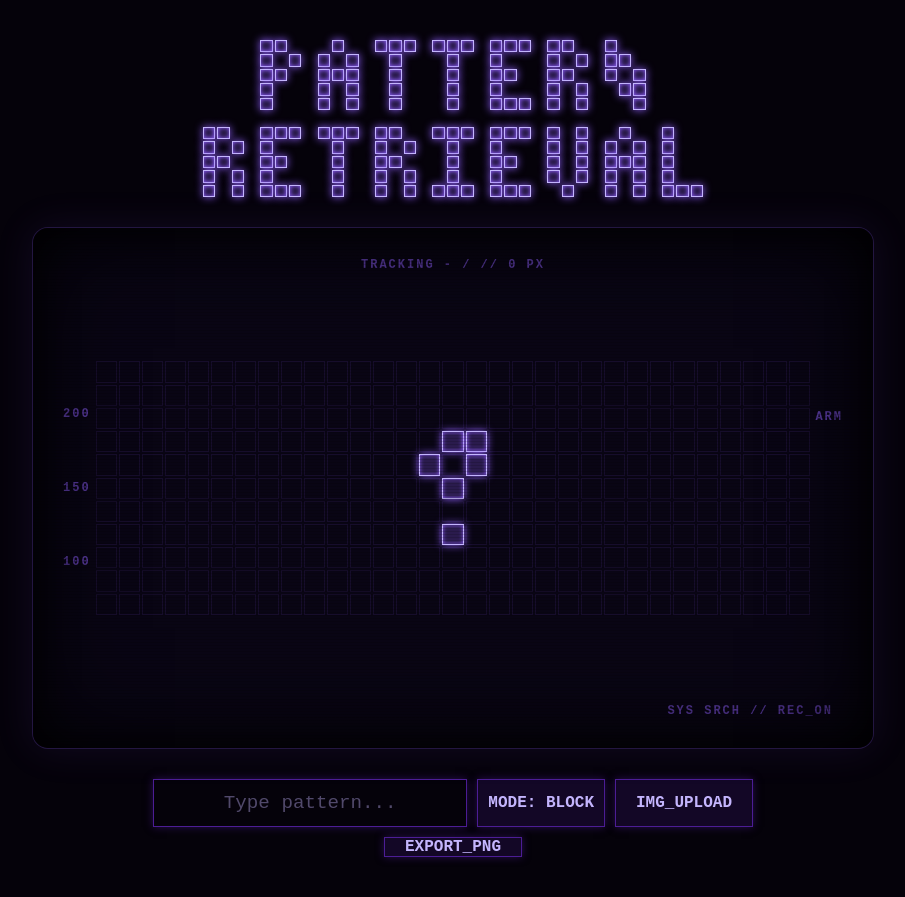
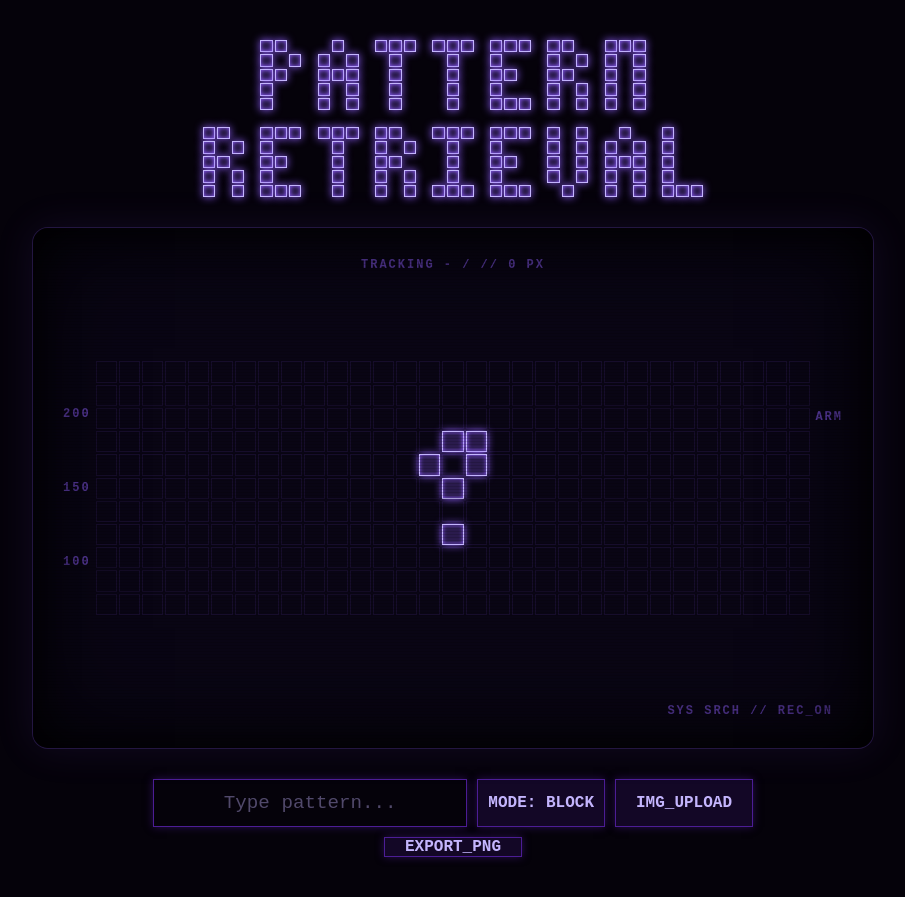
Before and after one commit to godlxkanishq/pattern-retrieval, a plain HTML site: page index.html in a window 1280 px wide. Shown: the whole page, without its empty margins (187-1092 px from the left). Drawn offline with Linux system fonts and the light colour scheme; animation ran at ten frames a second.

Commit message:
Add files via upload

```diff
--- a/index.html
+++ b/index.html
@@ -288,7 +288,7 @@
       'K': [1,0,1, 1,1,0, 1,0,0, 1,1,0, 1,0,1],
       'L': [1,0,0, 1,0,0, 1,0,0, 1,0,0, 1,1,1],
       'M': [1,0,1, 1,1,1, 1,0,1, 1,0,1, 1,0,1],
-      'N': [1,0,0, 1,1,0, 1,0,1, 0,1,1, 0,0,1],
+      'N': [1,1,1, 1,0,1, 1,0,1, 1,0,1, 1,0,1],
       'O': [0,1,0, 1,0,1, 1,0,1, 1,0,1, 0,1,0],
       'P': [1,1,0, 1,0,1, 1,1,0, 1,0,0, 1,0,0],
       'Q': [0,1,0, 1,0,1, 1,0,1, 0,1,1, 0,0,1],
@@ -309,7 +309,7 @@
       '5': [1,1,1, 1,0,0, 1,1,0, 0,0,1, 1,1,0],
       '6': [0,1,1, 1,0,0, 1,1,0, 1,0,1, 0,1,0],
       '7': [1,1,1, 0,0,1, 0,1,0, 0,1,0, 0,1,0],
-      '8': [0,1,0, 1,0,1, 0,1,0, 1,0,1, 0,1,0],
+      '8': [1,1,1, 1,0,1, 1,1,1, 1,0,1, 1,1,1],
       '9': [0,1,0, 1,0,1, 0,1,1, 0,0,1, 1,1,0],
       ' ': [0,0,0, 0,0,0, 0,0,0, 0,0,0, 0,0,0],
       '?': [0,1,1, 1,0,1, 0,1,0, 0,0,0, 0,1,0]
```
